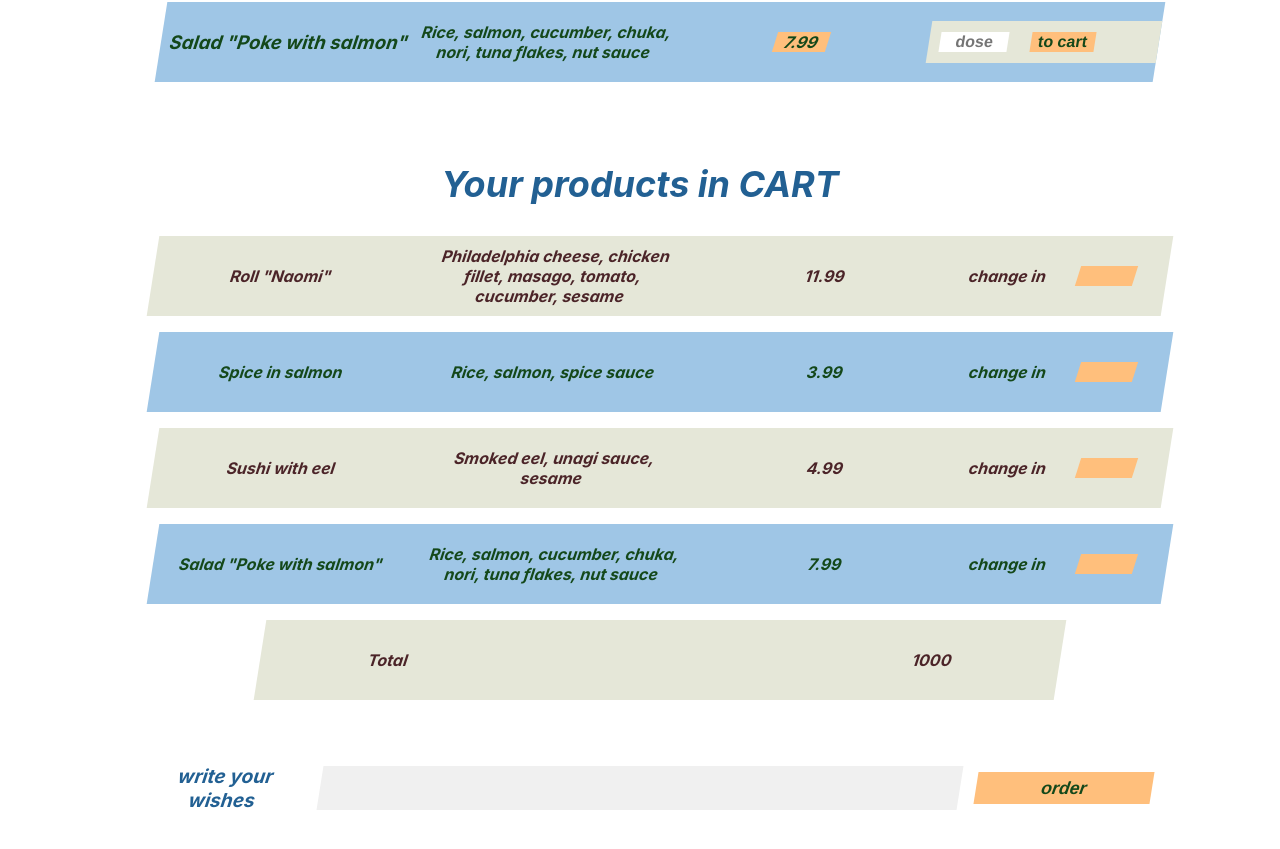
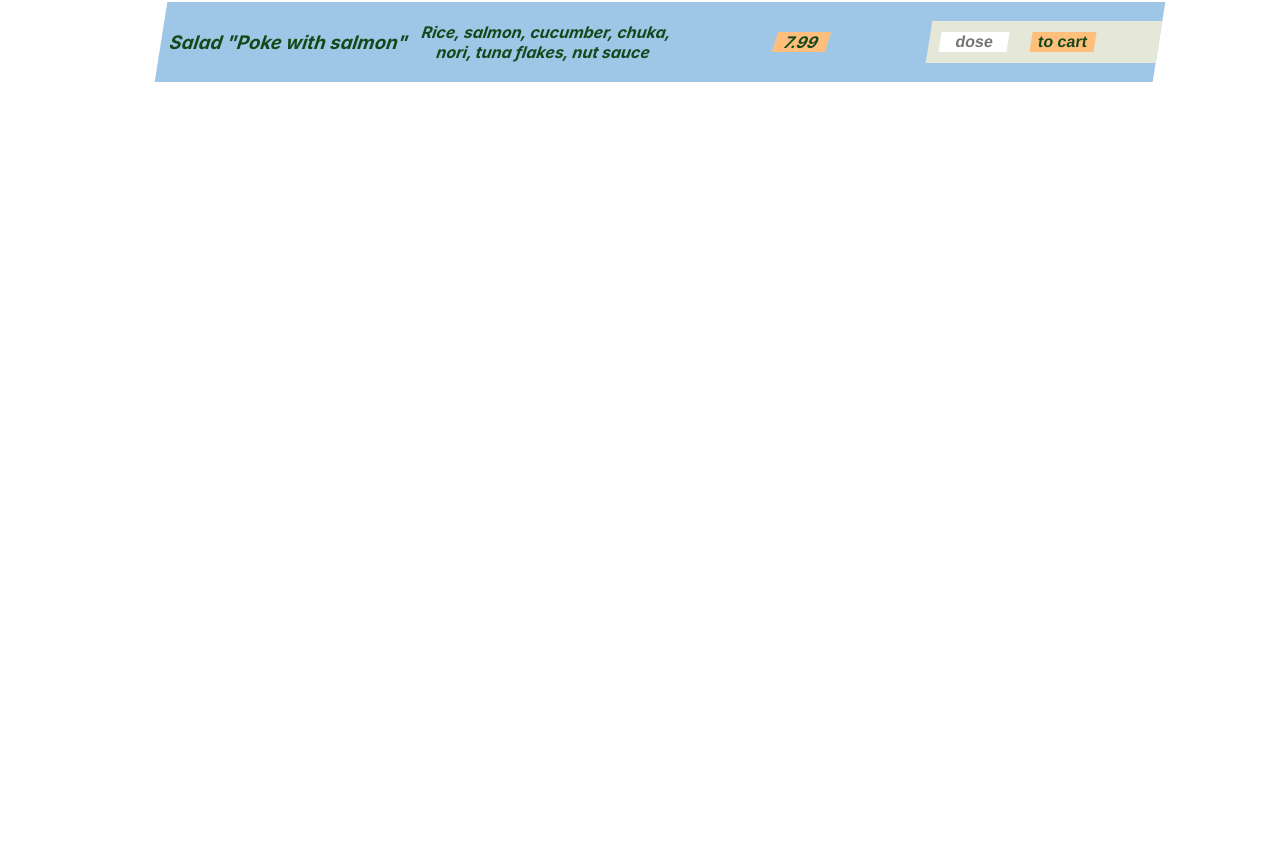
Before and after one commit to Waldemar-00/japan-kitchen, a React (Create React App) app: page / in a window 1280 px wide. Shown: the part 1009-1858 px from the top of the page. After the commit the page ends 1115 px from the top, so only its background shows below. Built offline with nearby package versions, Linux system fonts and the light colour scheme.

Commit message:
used createContext, useContext for state transfer

```diff
--- a/src/App.js
+++ b/src/App.js
@@ -1,12 +1,21 @@
 import './App.css'
 import Header from './components/Layout/Header'
 import Promo from './components/List/Promo'
+import { useState } from 'react'
+import { Context } from './Context'
 function App() {
+  const [isVisibleCart, setisVisibleCart] = useState(false)
+  function getCart() {
+    setisVisibleCart(isVisibleCart => !isVisibleCart)
+    console.log(isVisibleCart)
+  }
   return (
-    <div className="App">
-      <Header />
-      <Promo />
-    </div>
+    <Context.Provider value={{isVisibleCart}}>
+      <div className="App">
+        <Header getCart={getCart}/>
+        <Promo />
+      </div>
+    </Context.Provider>
   )
 }
 
--- /dev/null
+++ b/src/Context.js
@@ -0,0 +1,2 @@
+import { createContext } from "react"
+export const Context = createContext()
--- a/src/components/Layout/Header.js
+++ b/src/components/Layout/Header.js
@@ -2,13 +2,13 @@ import styles from './Header.module.css'
 import sushiImg from "../../assets/img/sushi.jpg"
 import Button from '../UI/Button'
 import CartIcon from '../Cart/CartIcon'
-import {v4} from 'uuid'
-function Header() {
+import { v4 } from 'uuid'
+function Header({ getCart }) {
   return (
     <>
       <header className={styles.header}>
         <h2>Japan Kitchen</h2>
-        <Button type='button'>
+        <Button type='button' getCart={getCart}>
           <div className={styles.div} key={v4()}><CartIcon/></div>
           <div className={styles.div} key={v4()}>Cart</div>
           <div className={styles.lastBtn} key={v4()}>12</div>
--- a/src/components/List/Dishes.js
+++ b/src/components/List/Dishes.js
@@ -2,8 +2,12 @@ import styles from './Dishes.module.css'
 import DataDishes from './DataDishes'
 import FormDish from './FormDish'
 import Cart from '../Cart/Cart'
+import { useContext } from 'react'
+import { Context } from '../../Context'
 function Dishes() {
   const data = DataDishes()
+  const { isVisibleCart } = useContext(Context)
+  console.log(isVisibleCart)
   return (
     <>
       <ul className={styles.listDishes}>
@@ -20,7 +24,7 @@ function Dishes() {
           })
         }
       </ul>
-      <Cart data={data}/>
+      {isVisibleCart ? <Cart data={data} /> : null}
     </>
   )
 }
--- a/src/components/UI/Button.js
+++ b/src/components/UI/Button.js
@@ -1,6 +1,9 @@
-export default function Button({ type, children, className }) {
+export default function Button({ type, children, className, getCart }) {
   return (
-    <button type={type} className={className}>
+    <button type={type}
+      className={className}
+      onClick={getCart}
+    >
       {children}
     </button>
   )
```
